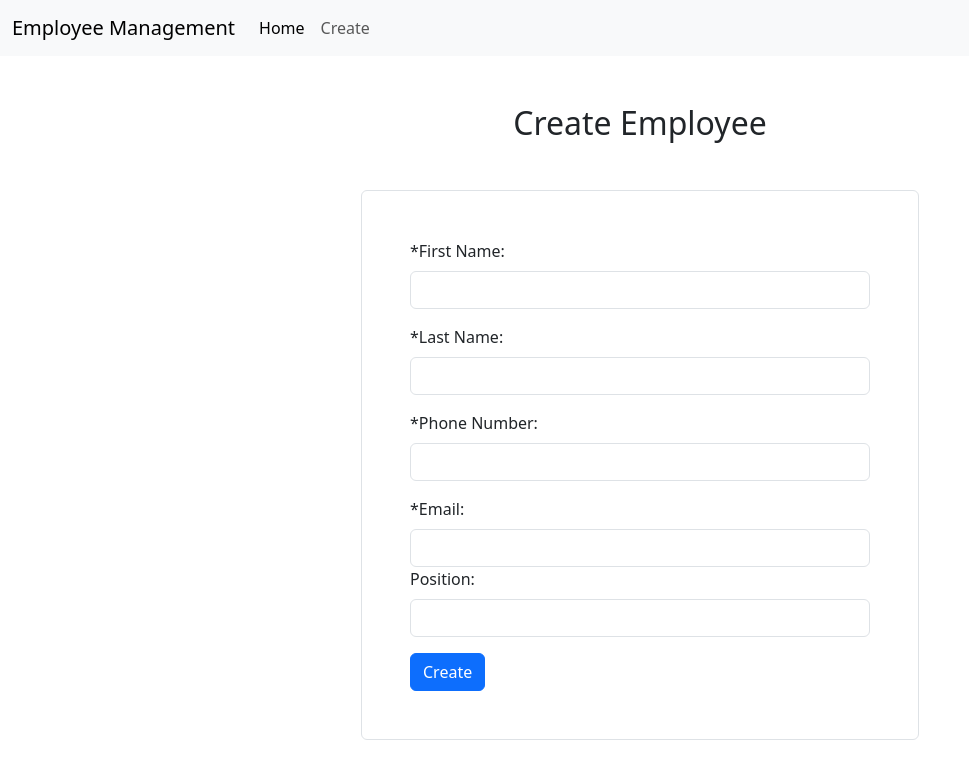
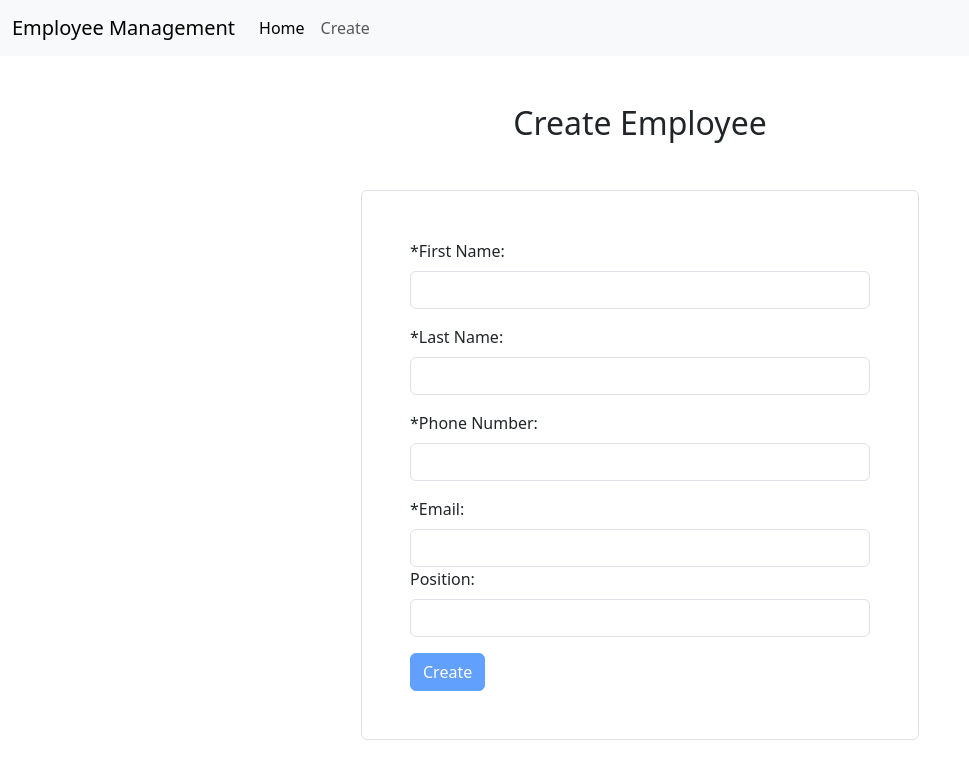
Before and after one commit to igerrits13/EmployeeManagement-Frontend, an Angular app in the folder employee-management-app/: page /create in a window 1280 px wide. Shown: the top 778 px of the page, without its empty margins (0-969 px from the left). Built offline with nearby package versions, Linux system fonts and the light colour scheme.

Commit message:
Disable submit button if form has errors

```diff
--- a/employee-management-app/src/app/employee-form/employee-form.component.html
+++ b/employee-management-app/src/app/employee-form/employee-form.component.html
@@ -4,7 +4,11 @@
   {{ errorMessage }}
 </div>
 
-<form (ngSubmit)="onSubmit()" class="border rounded p-5 w-50 mb-5 mx-auto">
+<form
+  (ngSubmit)="onSubmit()"
+  #employeeForm="ngForm"
+  class="border rounded p-5 w-50 mb-5 mx-auto"
+>
   <!-- Use [(ngModl)] for two way binding between backend and frontend -->
 
   <div class="mb-3">
@@ -89,7 +93,11 @@
     />
   </div>
 
-  <button class="btn btn-primary" type="submit">
+  <button
+    class="btn btn-primary"
+    type="submit"
+    [disabled]="employeeForm.invalid"
+  >
     {{ isEditing ? "Edit" : "Create" }}
   </button>
 </form>
```
